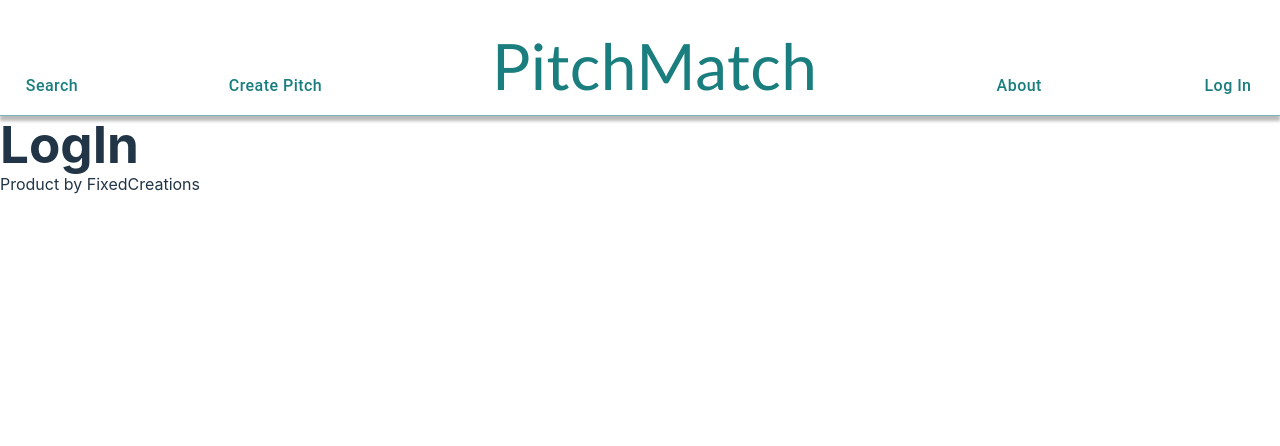
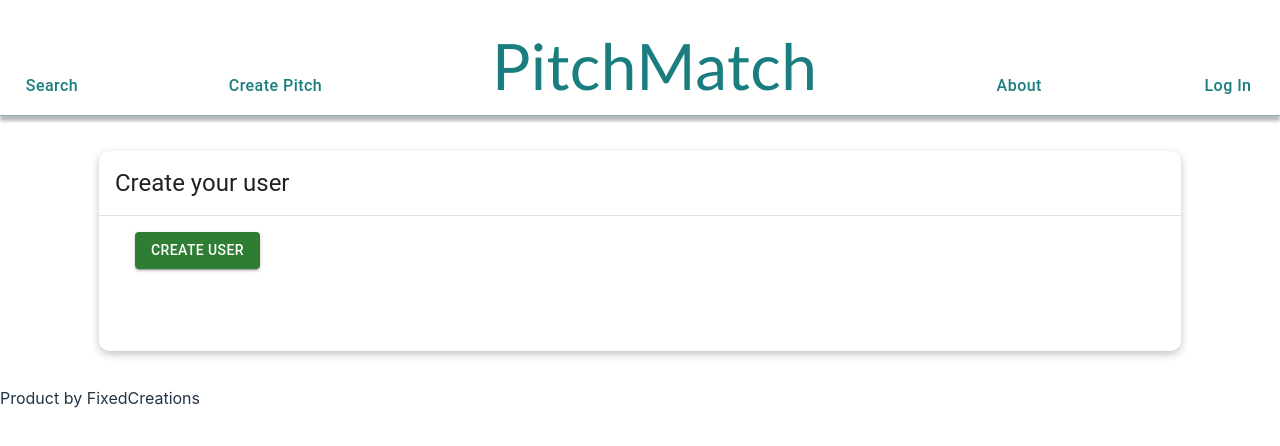
Before and after one commit to Renatuscape/PitchMatchFrontEnd, a React (Vite) app in the folder PitchMatch/: page /login in a window 1280 px wide. Shown: the top 446 px of the page. Built offline with nearby package versions, Linux system fonts and the light colour scheme.

Commit message:
Added CreateUserCard in log in page

```diff
--- a/PitchMatch/src/LogIn.tsx
+++ b/PitchMatch/src/LogIn.tsx
@@ -1,5 +1,9 @@
+import { Create } from "@mui/icons-material";
+import { CreateUserCard } from "./components/CreateUserCard";
+
+
 export function LogIn() {
-    return <>
-        <h1>LogIn</h1>
-    </>;
+return<>
+ <CreateUserCard/>
+</>
 }
--- /dev/null
+++ b/PitchMatch/src/components/CreateUserCard.tsx
@@ -0,0 +1,27 @@
+import { Container, Card, CardHeader, Divider, CardContent, Button } from "@mui/material";
+import { Link } from "react-router-dom";
+
+export function CreateUserCard() {
+    return <>
+     <Container>
+            <Card sx={style2}>
+                <CardHeader title="Create your user" />
+                <Divider orientation="horizontal" />
+                <CardContent>
+                    <Link to="/createuser">
+                        <Button variant="contained" color="success" sx={{ margin: '0 20px' }}>
+                            Create User
+                        </Button>
+                    </Link>
+
+                </CardContent>
+            </Card>
+        </Container>
+     </>
+ }
+const style2 = {
+    margin: "35px",
+    height: "200px",
+    borderRadius: "10px",
+    boxShadow: "rgba(0, 0, 0, 0.24) 0px 3px 8px",
+};
```
